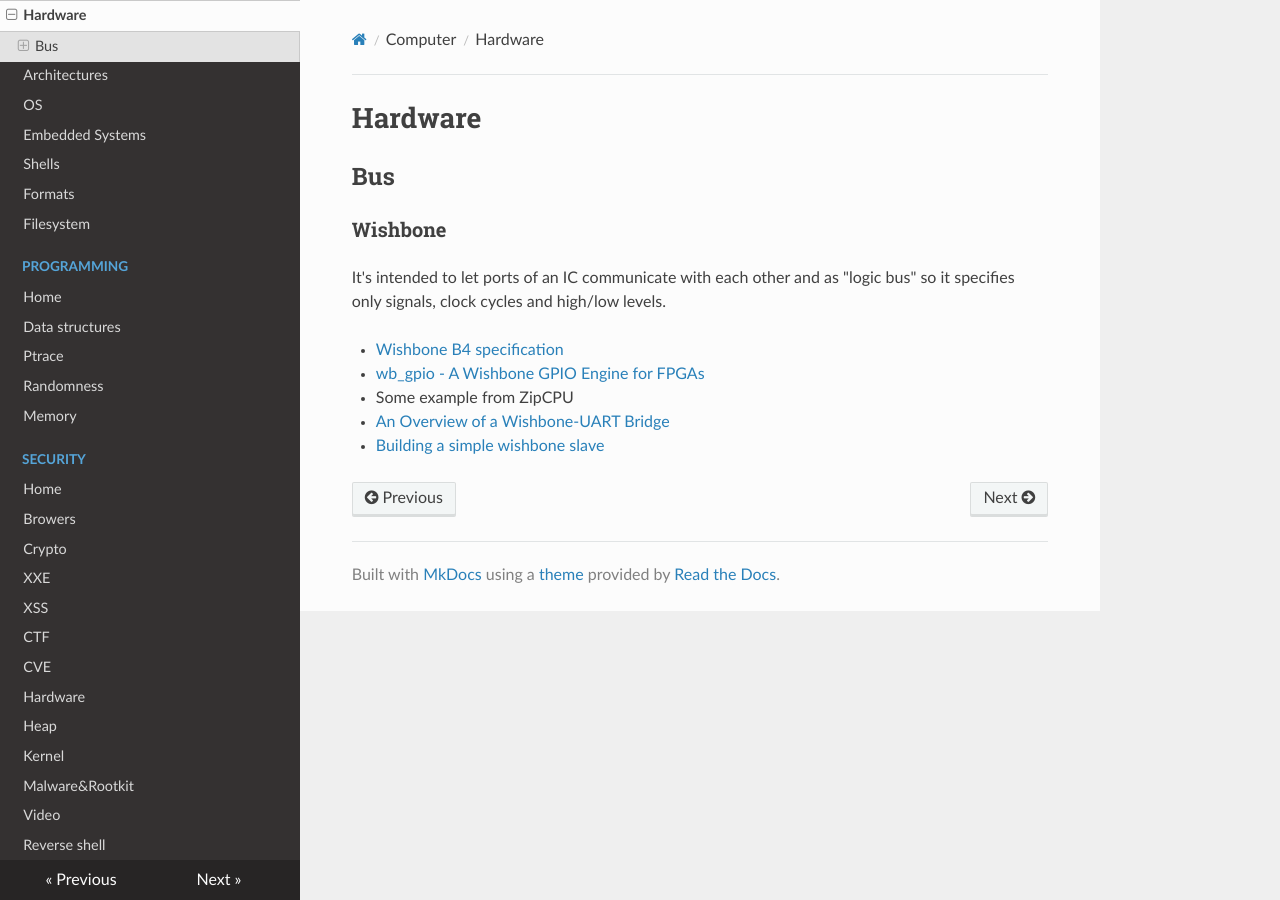
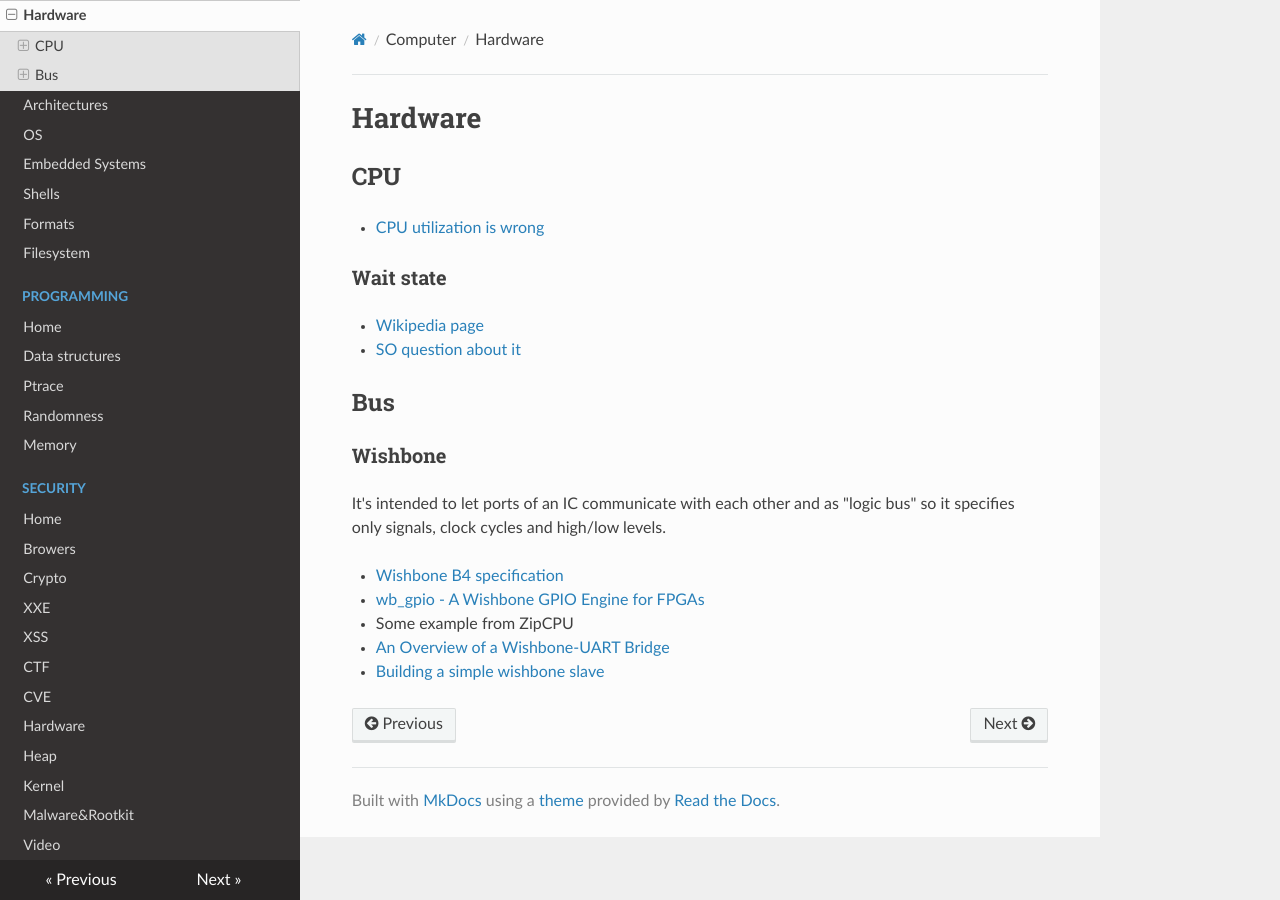
Before and after one commit to gipi/low-level, an MkDocs documentation site: the page built from docs/hw.md, in a window 1280 px wide. Built offline with MkDocs 1.6.1, drawn with Linux system fonts in a browser that asks for light colours; nearby versions of some CDN libraries; old or Windows-style settings are respelled for this version of MkDocs.

Commit message:
Add links.

```diff
--- a/docs/hw.md
+++ b/docs/hw.md
@@ -1,4 +1,13 @@
 # Hardware
+
+## CPU
+
+ - [CPU utilization is wrong](http://www.brendangregg.com/blog/2017-05-09/cpu-utilization-is-wrong.html)
+
+### Wait state
+
+ - [Wikipedia page](https://en.wikipedia.org/wiki/Wait_state)
+ - [SO question about it](https://stackoverflow.com/questions/1546756/does-a-one-cycle-instruction-take-one-cycle-even-if-ram-is-slow)
 
 ## Bus
 
```
Also changed, not shown: docs/index.md (+1 -0 lines).
